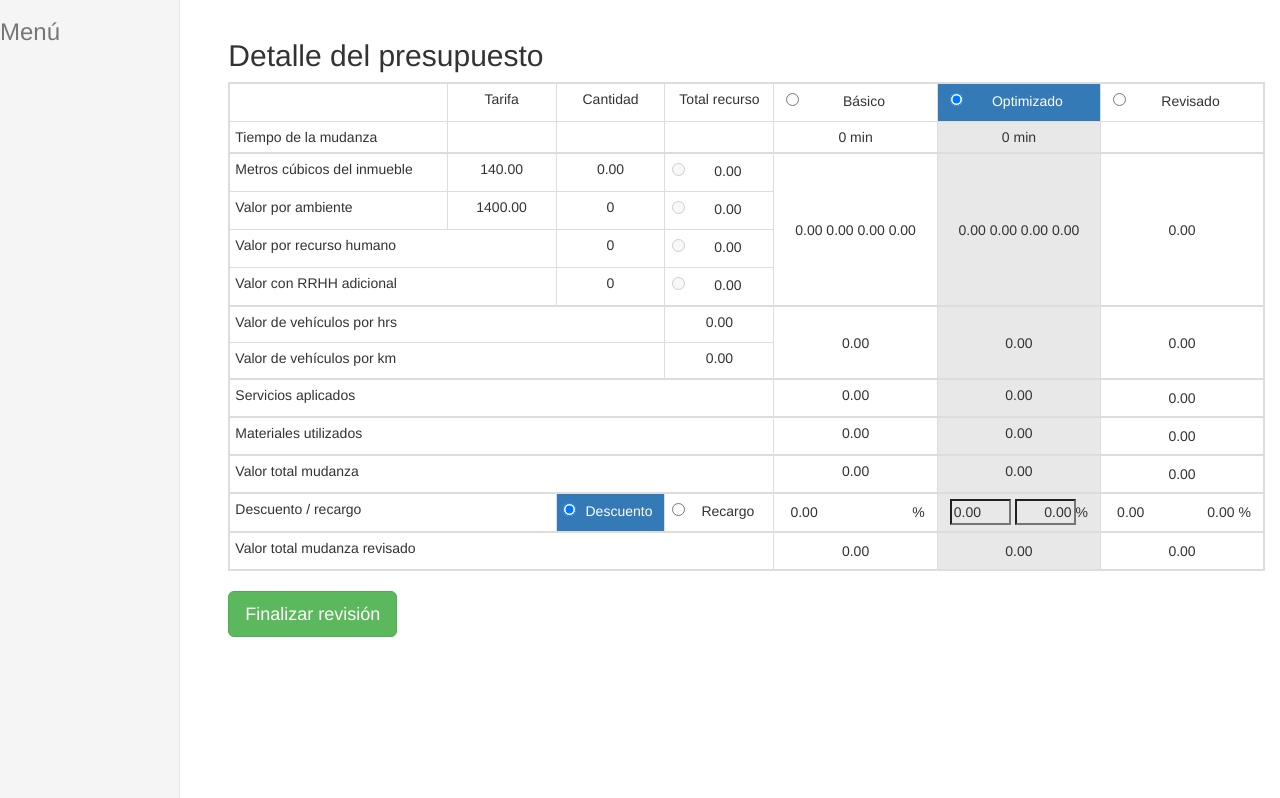
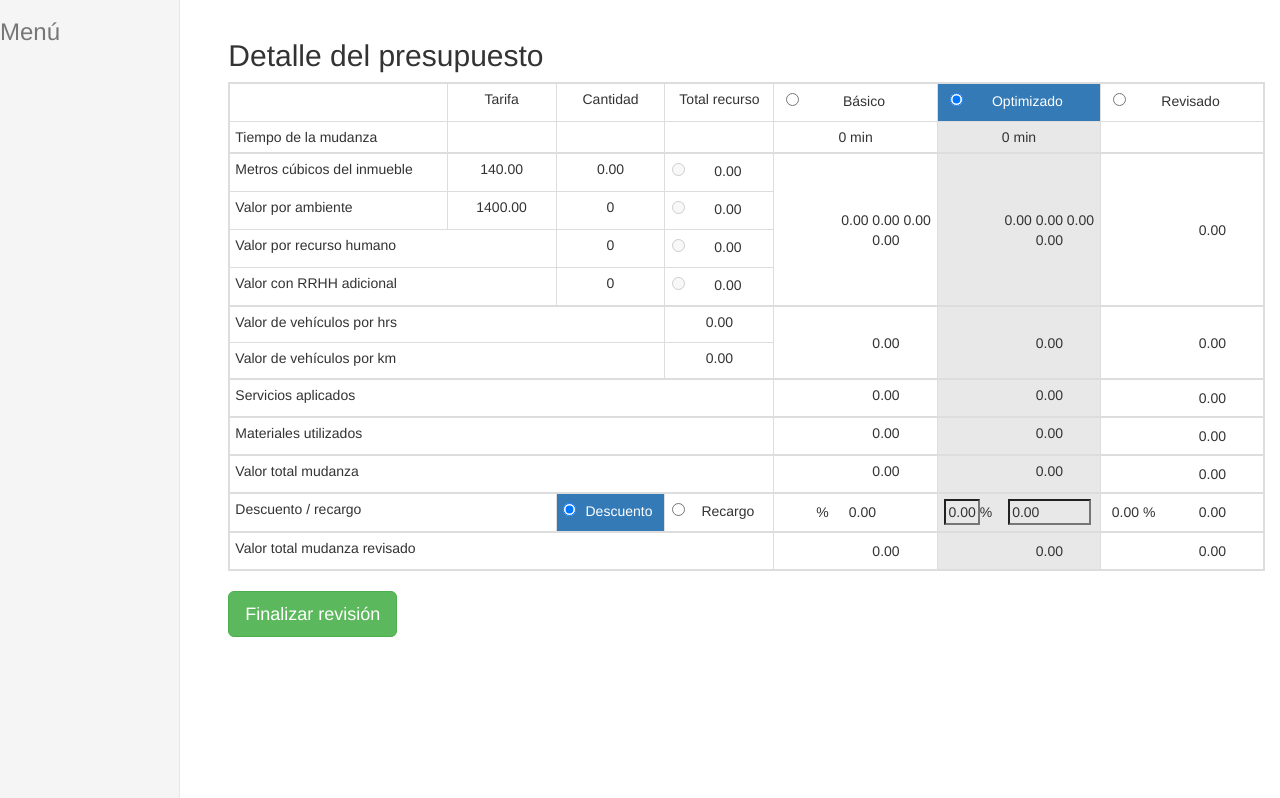
Before and after one commit to yusnelvy/mtvmcotizacion, a Django app: page /presupuesto/ficha/revisar/2/ in a window 1280 px wide. Shown: the part 51-849 px from the top of the page. Run offline with Django 3.2, Linux system fonts and the light colour scheme; data comes from the database, SQL or seed files in the repository; some libraries are stand-ins or nearby versions; some web fonts are replaced.

Commit message:
Modificación en resumen, ficha y revisar
se realizaron cambios de ajuste en resumen, en ficha se agrego la acción
de finalizar presupuesto y ver resumen cuando no tiene servicio y se
cambio el orden del % y descuento en revisar

```diff
--- a/presupuesto/forms.py
+++ b/presupuesto/forms.py
@@ -347,8 +347,7 @@ class PresupuestoRevisarForm(ModelForm):
             'monto_descuento_recargo': TextInput(
                 attrs={
                     'required': 'True',
-                    'class': 'input-descuento-recargo check3',
-                    'style': 'text-align:left;',
+                    'class': 'input-re check3',
                     'type': 'number',
                     'step': '0.01'}
                 ),
--- a/presupuesto/templates/presupuesto_revisar.html
+++ b/presupuesto/templates/presupuesto_revisar.html
@@ -47,15 +47,15 @@ class="col-md-10"
                 <td width="10%">Tarifa</td>
                 <td width="10%">Cantidad</td>
                 <td width="10%">Total recurso</td>
-                <td width="15%">
+                <td width="15%" colspan="2">
                     <input id="basico" name="enviarPresupuesto" type="radio">
                     <label class="label1" for="basico">Básico</label>
                 </td>
-                <td width="15%">
+                <td width="15%" colspan="2">
                     <input id="optimizado" name="enviarPresupuesto" type="radio">
                     <label class="label1" for="optimizado">Optimizado</label>
                 </td>
-                <td width="15%">
+                <td width="15%" colspan="2">
                     <input id="revisado" name="enviarPresupuesto" type="radio">
                     <label class="label1" for="revisado">Revisado</label>
                 </td>
@@ -65,17 +65,17 @@ class="col-md-10"
                 <td></td>
                 <td></td>
                 <td></td>
-                <td align="center" class="check">
+                <td align="center" class="check" colspan="2">
 
                     {% calular_horas presupuesto.duracion_teorica %}
 
                 </td>
-                <td align="center" class="check2">
+                <td align="center" class="check2" colspan="2">
 
                     {% calular_horas presupuesto.duracion_optima %}
 
                 </td>
-                <td align="center" class="check3">
+                <td align="center" class="check3" colspan="2">
                     <input id="idpresupuesto" type="hidden" value="{{ presupuesto.id }}">
                 </td>
             </tr>
@@ -99,6 +99,7 @@ class="col-md-10"
 
                     </label>
                 </td>
+                <td align="center" class="check td-porcentaje-decuento" rowspan="4"></td>
                 <td align="center" class="check" id="montorecursobasico" rowspan="4" style="vertical-align: middle;">
 
                     {% if presupuesto.maxrecursoteorico == presupuesto.monto_m3_inmueble %}
@@ -126,6 +127,7 @@ class="col-md-10"
                     {% endif %}
 
                 </td>
+                <td align="center" class="check2 td-porcentaje-decuento" rowspan="4"></td>
                 <td align="center" class="check2"  id="montorecursooptimo" rowspan="4" style="vertical-align: middle;">
 
                     {% if presupuesto.maxrecursooptimo == presupuesto.monto_m3_inmueble %}
@@ -153,6 +155,7 @@ class="col-md-10"
                     {% endif %}
 
                 </td>
+                <td align="center" class="check3 td-porcentaje-decuento" rowspan="4"></td>
                 <td align="center" class="check3" rowspan="4" style="vertical-align: middle;">
 
                     {{ form.monto_recursos_revisado }}
@@ -221,16 +224,19 @@ class="col-md-10"
 
                     </label>
                 </td>
+                <td align="center" class="check td-porcentaje-decuento" rowspan="2"></td>
                 <td align="center" class="check" id="vehiculomontobasico" rowspan="2" style="vertical-align: middle;">
 
                     {{ presupuesto.vehiculomonto }}
 
                 </td>
+                <td align="center" class="check2 td-porcentaje-decuento" rowspan="2"></td>
                 <td align="center" class="check2" id="vehiculomontooptima" rowspan="2" style="vertical-align: middle;">
 
                     {{ presupuesto.vehiculomonto }}
 
                 </td>
+                <td align="center" class="check3 td-porcentaje-decuento" rowspan="2"></td>
                 <td align="center" class="check3" rowspan="2" style="vertical-align: middle;">
 
                     {{ form.monto_vehiculo_revisado }}
@@ -249,16 +255,19 @@ class="col-md-10"
             </tr>
             <tr style="border-top: 2px solid #ddd;">
                 <td colspan="4">Servicios aplicados</td>
+                <td align="center" class="check td-porcentaje-decuento"></td>
                 <td align="center" class="check" id="montoserviciosbasico">
 
                     {{ presupuesto.monto_servicios }}
 
                 </td>
-                <td align="center" class="check2" id="montoserviciosoptima" >
+                <td align="center" class="check2 td-porcentaje-decuento"></td>
+                <td align="center" class="check2" id="montoserviciosoptima">
 
                     {{ presupuesto.monto_servicios }}
 
                 </td>
+                <td align="center" class="check3 td-porcentaje-decuento"></td>
                 <td align="center" class="check3">
 
                     {{ form.monto_servicios_revisado }}
@@ -267,16 +276,19 @@ class="col-md-10"
             </tr>
             <tr style="border-top: 2px solid #ddd;">
                 <td colspan="4">Materiales utilizados</td>
+                <td align="center" class="check td-porcentaje-decuento"></td>
                 <td align="center" class="check" id="montomaterialesbasico">
 
                     {{ presupuesto.monto_materiales }}
 
                 </td>
+                <td align="center" class="check2 td-porcentaje-decuento"></td>
                 <td align="center" class="check2" id="montomaterialesoptima">
 
                     {{ presupuesto.monto_materiales }}
 
                 </td>
+                <td align="center" class="check3 td-porcentaje-decuento"></td>
                 <td align="center" class="check3">
 
                     {{ form.monto_materiales_revisado }}
@@ -285,16 +297,19 @@ class="col-md-10"
             </tr>
             <tr style="border-top: 2px solid #ddd;">
                 <td colspan="4">Valor total mudanza</td>
+                <td align="center" class="check td-porcentaje-decuento"></td>
                 <td align="center" class="check" id="montomudanzahrsdirectas">
 
                     {{ presupuesto.monto_mudanza_hrsdirectas }}
 
                 </td>
+                <td align="center" class="check2 td-porcentaje-decuento"></td>
                 <td align="center" class="check2" id="montomundanzahrsoptimas">
 
                     {{ presupuesto.monto_mundanza_hrsoptimas }}
 
                 </td>
+                <td align="center" class="check3 td-porcentaje-decuento"></td>
                 <td align="center" class="check3">
 
                     {{ form.monto_mundanza_revisada }}
@@ -311,29 +326,40 @@ class="col-md-10"
                     <input id="recargo" name="descuentoRecargo" onclick="descuentoRecargoj();" type="radio" value="+">
                     <label class="label1" for="recargo">Recargo</label>
                 </td>
-                <td align="center" class="check">
-                    <input class="input-descuento-recargo check" id="descuento_regargobasico" name="monto_descuento_recargo" step="0.01" style="text-align:left;" type="number" value="{{ presupuesto.monto_descuento_recargo }}">
+                <td align="center" class="check td-porcentaje-decuento" style="width:120px;">
                     <input class="input-descuento-recargo check" id="porc_descuentobasico" onkeypress="return justNumbers(event);" style="text-align:right;" type="text" value=""><span>%</span>
                 </td>
+                <td align="center" class="check">
+                    <input class="input-re check" id="descuento_regargobasico" name="monto_descuento_recargo" step="0.01" style="text-align:left;" type="number" value="{{ presupuesto.monto_descuento_recargo }}">
+
+                </td>
+                <td align="center" class="check2 td-porcentaje-decuento" style="width:120px;">
+                    <input class="input-descuento-recargo check2" id="porc_descuentooptimo" onkeypress="return justNumbers(event);" style="text-align:right;" type="text" value=""><span>%</span>
+                </td>
                 <td align="center" class="check2">
-                    <input class="input-descuento-recargo check2" id="descuento_recargooptimo" name="monto_descuento_recargo" step="0.01" style="text-align:left;" type="number" value="{{ presupuesto.monto_descuento_recargo }}">
-                    <input class="input-descuento-recargo check2" id="porc_descuentooptimo" onkeypress="return justNumbers(event);" style="text-align:right;" type="text" value=""><span>%</span>
+                    <input class="input-re check2" id="descuento_recargooptimo" name="monto_descuento_recargo" step="0.01" style="text-align:left;" type="number" value="{{ presupuesto.monto_descuento_recargo }}">
+
+                </td>
+                <td align="center" class="check3 td-porcentaje-decuento" style="width:120px;">
+                    <input class="input-descuento-recargo check3" id="porc_descuento" onkeypress="return justNumbers(event);" style="text-align:right;" type="text" value="0"><span>%</span>
                 </td>
                 <td align="center" class="check3">
 
                     {{ form.monto_descuento_recargo }}
 
-                    <input class="input-descuento-recargo check3" id="porc_descuento" onkeypress="return justNumbers(event);" style="text-align:right;" type="text" value="0"><span>%</span>
                 </td>
             </tr>
             <tr style="border-top: 2px solid #ddd;">
                 <td colspan="4">Valor total mudanza revisado</td>
+                <td align="center" class="check td-porcentaje-decuento"></td>
                 <td align="center" class="check">
                     <input class="input-re check input-re-no-border" id="mudanzamontorevisadotoerico" readonly type="text" value="{{ presupuesto.mudanzamontorevisadotoerico }}">
                 </td>
+                <td align="center" class="check2 td-porcentaje-decuento"></td>
                 <td align="center" class="check2">
                     <input class="input-re check2 input-re-no-border" id="mudanzamontorevisadooptimo" readonly type="text" value="{{ presupuesto.mudanzamontorevisadooptimo }}">
                 </td>
+                <td align="center" class="check3 td-porcentaje-decuento"></td>
                 <td align="center" class="check3">
                     <input class="input-re check3 input-re-no-border" id="mudanzamontorevisado"  readonly type="text" value="{% if form.tipo_calculo == 'Revisado' %}{{ presupuesto.mudanzamontorevisado|floatformat:"2" }}{% elif form.tipo_calculo == 'Optimizado' %}{{ presupuesto.mudanzamontorevisadooptimo|floatformat:"2" }}{% else %}{{ presupuesto.mudanzamontorevisadotoerico|floatformat:"2" }}{% endif %}">
                 </td>
--- a/presupuesto/urls.py
+++ b/presupuesto/urls.py
@@ -10,7 +10,8 @@ from presupuesto.views import PresupuestoView, PresupuestoList, PresupuestoDetai
     PresupuestoServicioList, PresupuestoDetalleServicioDetail, \
     PresupuestoDetalleDetail2, PresupuestoDireccionOrigenDetail, \
     PresupuestoDireccionDestinoDetail, DatosPrecargadoUpdate, \
-    PresupuestoDatosPersonales, PresupuestoRevisarUpdateView, PresupuestoFinalizadoCliente
+    PresupuestoDatosPersonales, PresupuestoRevisarUpdateView,\
+    PresupuestoFinalizadoCliente
 from presupuesto import views
 from presupuesto.forms import PresupuestoDetalleForm1, PresupuestoDetalleForm2, \
     PresupuestoDetalleForm3
@@ -106,5 +107,5 @@ urlpatterns = patterns('',
                            views.generar_pdf,
                            name='pdf'),
                        url(r'^finalizar_presupuesto/(?P<pk>\d+)/',
-                           PresupuestoFinalizadoCliente.as_view(),
-                           name='presupuesto_finalizado_cliente'))
+                           views.PresupuestoFinalizadoCliente,
+                           name='presupuesto_finalizado_cliente'),)
--- a/presupuesto/views.py
+++ b/presupuesto/views.py
@@ -1543,13 +1543,21 @@ def update_presupuesto(request, pk):
     return(presupuesto)
 
 
-class PresupuestoFinalizadoCliente(UpdateView):
+def PresupuestoCambiarEstado(request, pk, estado=None):
     """Docstring"""
-    model = Presupuesto
-    def post(self, request, *args, **kwargs):
-        self.object = self.get_object()
-        self.obj.estado = 'Terminado cliente'
-        self.obj.save()
-
-        mensaje = {'estatus': 'ok', 'msj': 'Registro guardado'}
+    presupuesto = Presupuesto.objects.filter(pk=pk)
+    presupuesto.update(estado=estado)
+    mensaje = {'estatus': 'ok', 'msj': 'Registro guardado'}
+    return (mensaje)
+
+
+def PresupuestoFinalizadoCliente(request, pk):
+    if request.method == "GET" and request.is_ajax():
+        estado = request.GET['estado']
+        nexturl = request.GET.get('nexturl', '')
+
+        presupuesto = Presupuesto.objects.filter(pk=pk)
+        presupuesto.update(estado=estado)
+
+        mensaje = {'estatus': 'ok', 'msj': 'Registro guardado', 'nexturl': nexturl}
         return JsonResponse(mensaje, safe=False)
--- a/static/css/presupuestoForm/preRevisar.css
+++ b/static/css/presupuestoForm/preRevisar.css
@@ -1,5 +1,5 @@
 .input-re {
-    width: 60%;
+    width: 90%;
     text-align: center;
 }
 
@@ -35,6 +35,11 @@
 }
 
 .input-descuento-recargo {
-    width: 40%;
+    width: 70%;
     text-align: center;
 }
+
+.td-porcentaje-decuento {
+    border-right: hidden !important;
+
+}
--- a/static/js/presupuestoFicha/preFicha.js
+++ b/static/js/presupuestoFicha/preFicha.js
@@ -73,5 +73,44 @@ $(document).ready(function() {
             });
             return false;
         });
+
+        $(".botonFinalizar").on('click', function() {
+            var action = $(this).data('opcion');
+            var numero = $(this).data('numero');
+            $.ajax( {
+                url: action,
+                type: 'GET',
+                data: numero,
+                success: function(data) {
+                    if (data.estatus == "ok") {
+                        if (data.nexturl !=""){
+                            var closep = document.getElementById("btn-cerrarModalServ");
+                            $(closep).click();
+                            $('#msjGuardado').css('width', '300px');
+                            $('#msjGuardado').fadeIn();
+                            $('#msjGuardado').text('Cargando resumen del presupuesto');
+                            setTimeout(function() {
+                                window.location = data.nexturl;
+                            }, 500);
+
+                        } else  {
+
+                            setTimeout(function() {
+                                parent.location.reload();
+                            }, 1000);
+
+                        }
+
+                    } else {
+                        alert('Ocurrio un error ' + data.estatus);
+                    }
+                },
+                error: function (ajaxContext) {
+                    alert('No se puede finalizar el presupuesto.');
+                }
+            });
+            return false;
+        });
     });
+
 });
```
Also changed, not shown: presupuesto/templates/presupuesto_ficha.html (+20 -21 lines), presupuesto/templates/presupuesto_resumen.html (+51 -10 lines).
